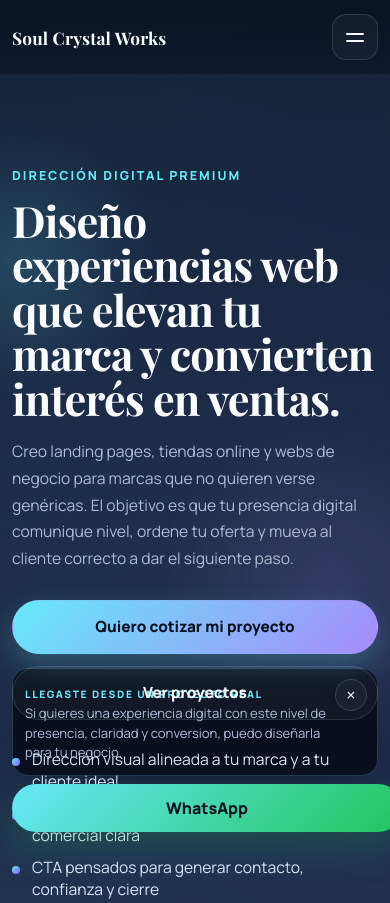
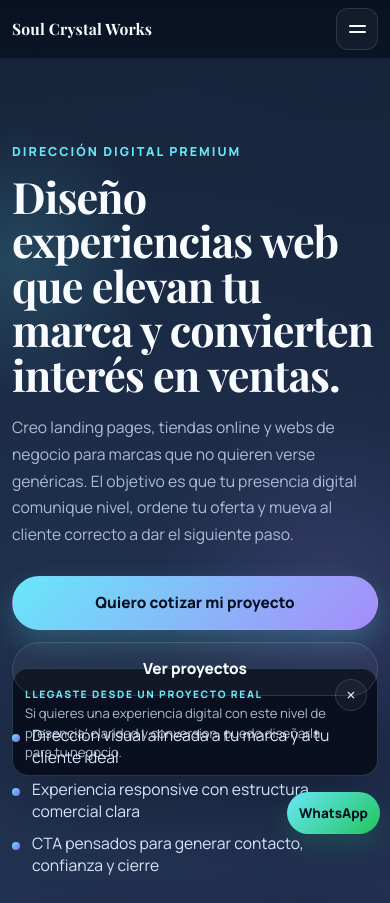
Before and after one commit to AmerlyCruz/Soul-Crystal-Works, a plain HTML site: page index.html in a window 390 px wide. Shown: the top 903 px of the page. Drawn offline with nearby package versions, Linux system fonts and the light colour scheme.

Commit message:
Refine mobile header and floating CTA

```diff
--- a/styles.css
+++ b/styles.css
@@ -726,6 +726,12 @@ a {
   box-shadow: 0 16px 34px rgba(34, 197, 94, 0.22);
 }
 
+body.lead-modal-open .floating-cta {
+  opacity: 0;
+  pointer-events: none;
+  transform: translateY(8px);
+}
+
 .lead-modal[hidden] {
   display: none !important;
 }
@@ -845,6 +851,10 @@ body.lead-modal-open {
 }
 
 @media (max-width: 860px) {
+  .site-header {
+    background: linear-gradient(180deg, rgba(8, 17, 32, 0.94), rgba(8, 17, 32, 0.82));
+  }
+
   .navbar {
     min-height: 74px;
   }
@@ -867,6 +877,8 @@ body.lead-modal-open {
     border-radius: 18px;
     background: rgba(8, 17, 32, 0.96);
     box-shadow: var(--shadow);
+    max-height: min(70vh, 360px);
+    overflow-y: auto;
   }
 
   .nav-menu.is-open {
@@ -909,6 +921,10 @@ body.lead-modal-open {
     --section-width: min(100vw - 24px, 1160px);
   }
 
+  .site-header {
+    top: 0;
+  }
+
   .referral-banner {
     top: auto;
     right: 12px;
@@ -935,15 +951,42 @@ body.lead-modal-open {
   }
 
   .navbar {
+    min-height: 62px;
     gap: 12px;
   }
 
   .logo {
-    font-size: 1.24rem;
+    max-width: min(54vw, 210px);
+    font-size: 1.08rem;
+    line-height: 1.05;
+  }
+
+  .nav-toggle {
+    width: 42px;
+    height: 42px;
+    border-radius: 12px;
+    gap: 4px;
+  }
+
+  .nav-toggle span {
+    width: 17px;
+  }
+
+  .nav-menu {
+    left: 12px;
+    right: 12px;
+    top: calc(100% + 8px);
+    padding: 8px;
+    border-radius: 16px;
+  }
+
+  .nav-menu a {
+    padding: 11px 10px;
+    font-size: 0.94rem;
   }
 
   .hero {
-    padding: 92px 0 38px;
+    padding: 84px 0 38px;
   }
 
   .hero__lead,
@@ -999,21 +1042,36 @@ body.lead-modal-open {
   }
 
   .floating-cta {
+    left: auto;
     right: 12px;
-    left: 12px;
     bottom: calc(12px + env(safe-area-inset-bottom, 0px));
-    min-height: 48px;
-    padding: 0 16px;
+    min-width: 0;
+    width: auto;
+    max-width: calc(100vw - 24px);
+    min-height: 44px;
+    padding: 0 14px;
+    font-size: 0.88rem;
+    box-shadow: 0 12px 26px rgba(34, 197, 94, 0.18);
   }
 
   .contact {
-    padding-bottom: 132px;
+    padding-bottom: 104px;
   }
 }
 
 @media (max-width: 420px) {
   .logo {
-    font-size: 1.08rem;
+    max-width: 172px;
+    font-size: 0.98rem;
+  }
+
+  .navbar {
+    min-height: 58px;
+  }
+
+  .nav-menu {
+    left: 10px;
+    right: 10px;
   }
 
   .referral-banner {
@@ -1036,4 +1094,12 @@ body.lead-modal-open {
   .lead-modal__copy {
     font-size: 0.94rem;
   }
+
+  .floating-cta {
+    right: 10px;
+    bottom: calc(10px + env(safe-area-inset-bottom, 0px));
+    min-height: 42px;
+    padding: 0 12px;
+    font-size: 0.84rem;
+  }
 }
```
